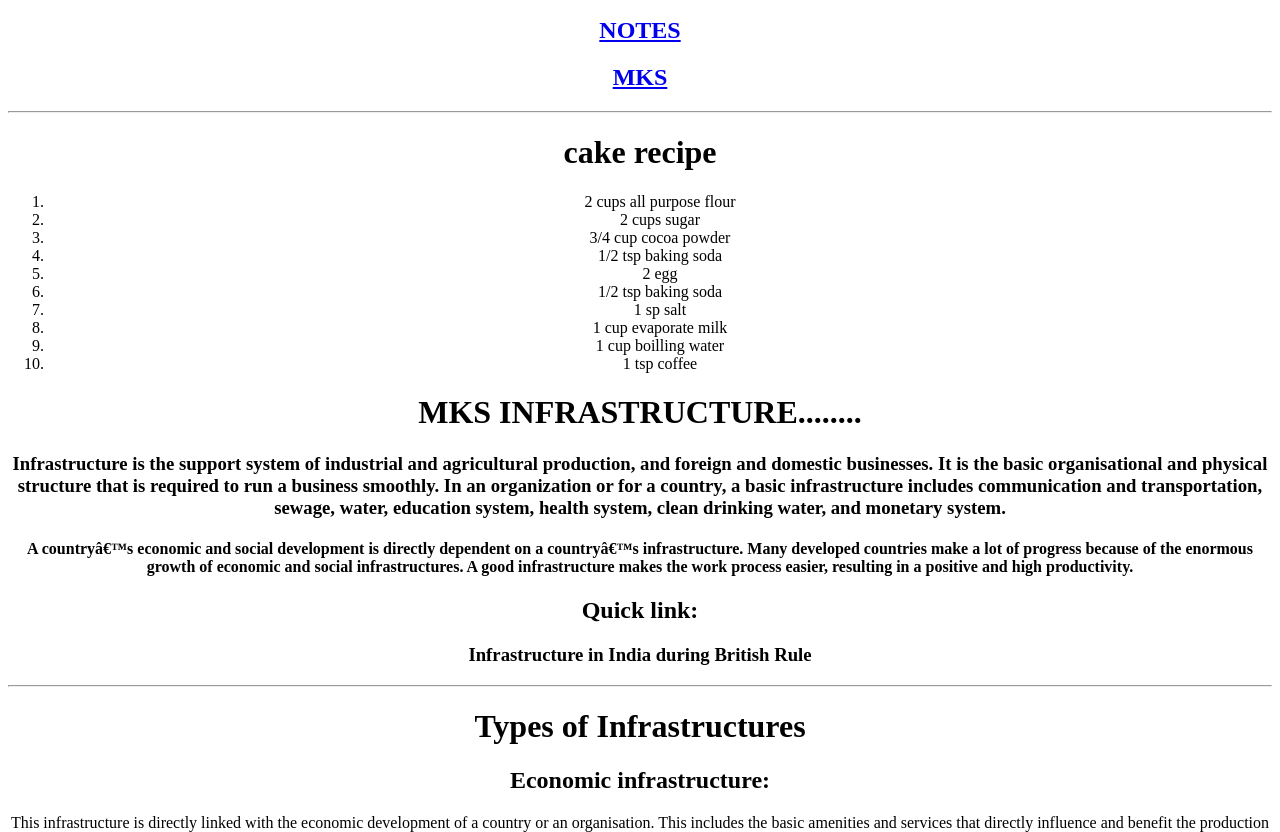
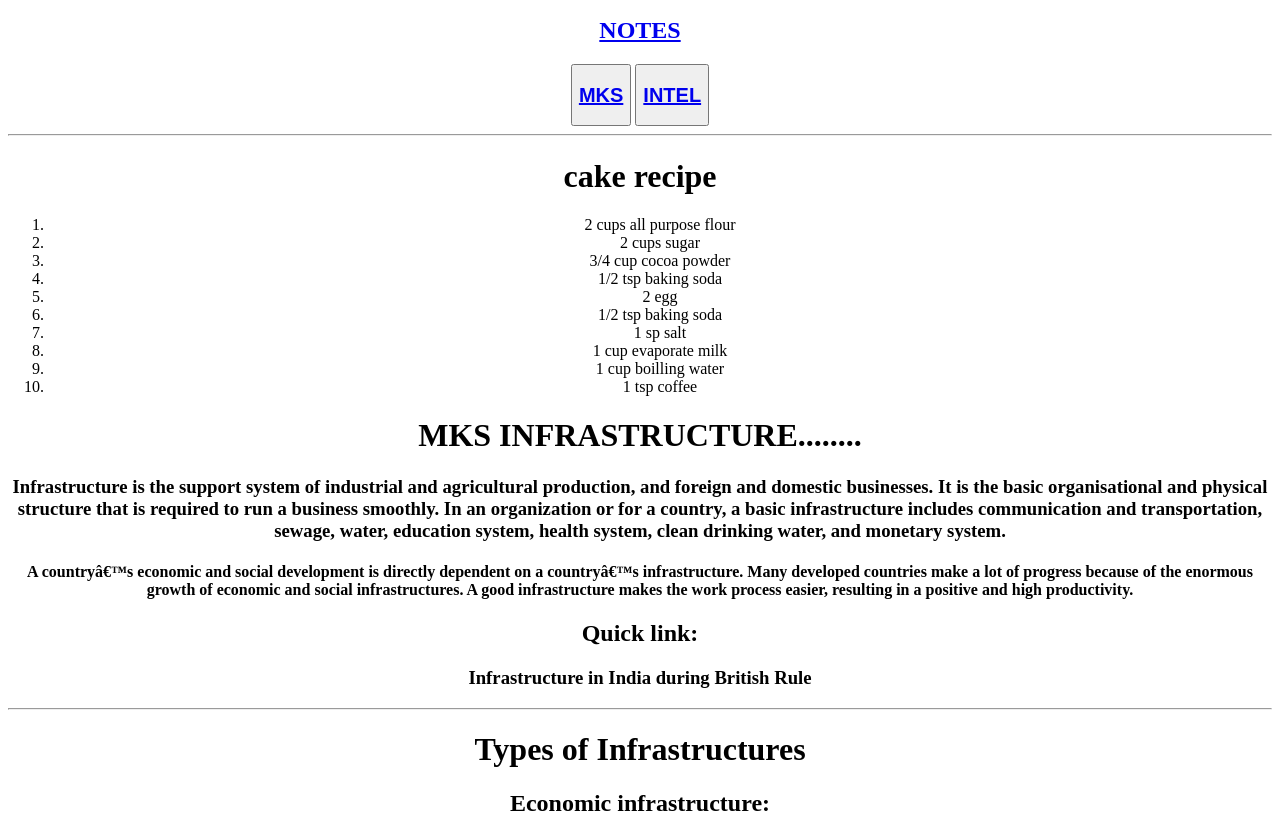
Before and after one commit to madhukarmks/mks, a plain HTML site: page index.html in a window 1280 px wide. Shown: the part 1662-2494 px from the top of the page. Drawn offline with Linux system fonts and the light colour scheme.

Commit message:
Add files via upload

```diff
--- a/index.html
+++ b/index.html
@@ -24,7 +24,8 @@
   <img src="" alt="">
 </div>
 <a href="https://drive.google.com/file/d/15EvmJn1BoXT5NPPpe_osmvp84nSPQX5a/view"target="_blank"><h2>NOTES</h2></a>
-<a href="C:\Users\DELL\OneDrive\Desktop\internship\index.html"target="-blank"><H2>MKS</H2></a>
+<button> <a href="https://drive.google.com/file/d/1Q6N8oDBq51CP8NGfd0CZQ2fX9gRbI2mn/view?usp=drive_link"target="-blank"><H2>MKS</H2></a></button>
+<button><a href="intel.html"target="-blank"><h2>INTEL</h2></a></button>
 <hr>
 <h1>cake recipe</h1>
 <ol>
```
